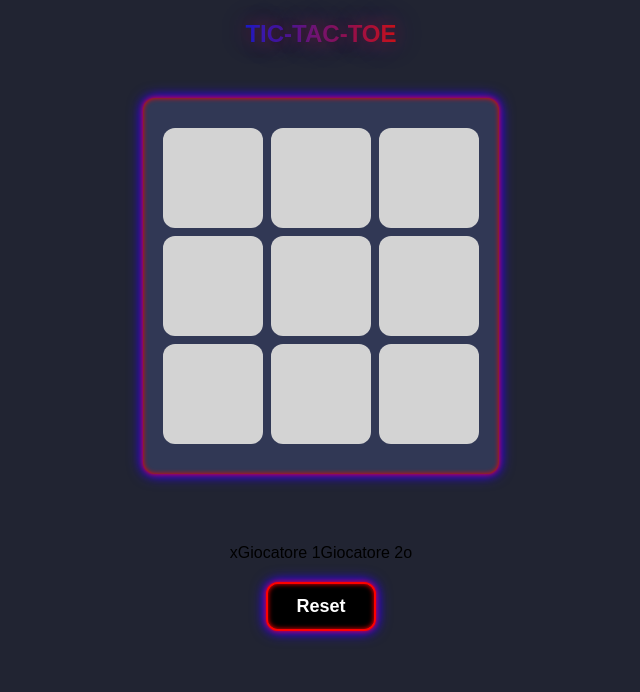
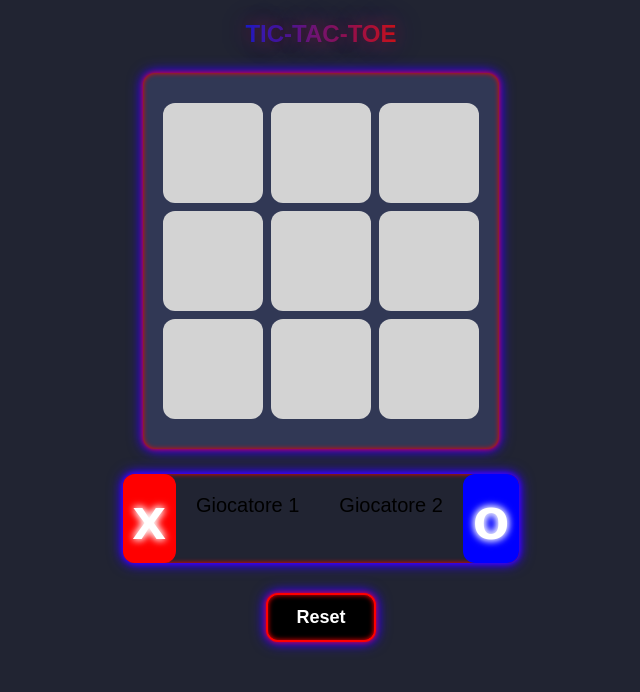
Before and after one commit to Nexus29/Tic-Tac-Toe, a PHP site: page /Gioco/gioco.html in a window 1280 px wide. Shown: the top 692 px of the page, without its empty margins (319-959 px from the left). Run offline with PHP 8.4, Linux system fonts and the light colour scheme.

Commit message:
styling del div con i nomi dei giocatori

```diff
--- a/Progetto/Gioco/gioco.html
+++ b/Progetto/Gioco/gioco.html
@@ -21,10 +21,10 @@
 				<div class="cell" id="9"></div>
 			</div>
 			<div class="players">
-				<div>x</div>
-				<div>Giocatore 1</div>
-				<div>Giocatore 2</div>
-				<div>o</div>
+				<div class="symbol x">x</div>
+				<div class="player">Giocatore 1</div>
+				<div class="player">Giocatore 2</div>
+				<div class="symbol o">o</div>
 			</div>
 			<button id="newGameButton" onclick="newGame()">Reset</button>
 		</section>
--- a/Progetto/Gioco/style.css
+++ b/Progetto/Gioco/style.css
@@ -46,7 +46,7 @@ body {
   background: rgb(49, 56, 85);
   padding: 30px 20px;
   border-radius: 12px;
-  margin: 50px auto;
+  margin: 25px auto;
   box-shadow:
     0 0 5px #ff0000,
     0 0 10px #2f00ff,
@@ -78,6 +78,7 @@ body {
     0 0 7px #fe5151,
     0 0 10px #fe5151,
     0 0 21px #fe5151;
+    border: 2px solid #ff0000;
 }
 
 .grid .cell.o{
@@ -86,6 +87,48 @@ body {
     0 0 7px #7451fe,
     0 0 10px #7451fe,
     0 0 21px #7451fe;
+
+    border: 2px solid  #4800ff;
+}
+
+.grid .players{
+  display: flex;
+  border-radius: 12px;
+   box-shadow:
+    0 0 5px #4800ff,
+    0 0 10px #2f00ff,
+    0 0 15px #3300ff,
+    inset 0 0 5px #ff0000;
+}
+
+.players .symbol{
+  padding: 10px;
+  font-weight: bolder;
+  font-size: 60px;
+}
+
+.players .x{
+  border-radius: 12px;
+  background: red;
+  color:white;
+  text-shadow:
+    0 0 7px #ffffff,
+    0 0 10px #ffffff;
+}
+
+.players .o{
+  color:white;
+  background: blue;
+  border-radius: 12px;
+  text-shadow:
+    0 0 7px #ffffff,
+    0 0 10px #ffffff;
+}
+
+.players .player{
+  padding: 20px;
+  font-size: 20px;
+
 }
 
 .grid #newGameButton {
@@ -97,13 +140,12 @@ body {
   border: 2px solid #ff0000;
   border-radius: 12px; /* Bordi stondati */
   cursor: pointer;
-
   box-shadow:
     0 0 5px #ff0000,
     0 0 10px #2f00ff,
     0 0 15px #3300ff,
     inset 0 0 5px #ff0000;
-
+  margin-top: 30px;
   transition: 0.25s ease;
 
 }
@@ -118,8 +160,3 @@ body {
   transform: translateY(-2px);
 
 }
-
-.grid .players{
-  display: flex;
-  padding: 20px;
-}
```
